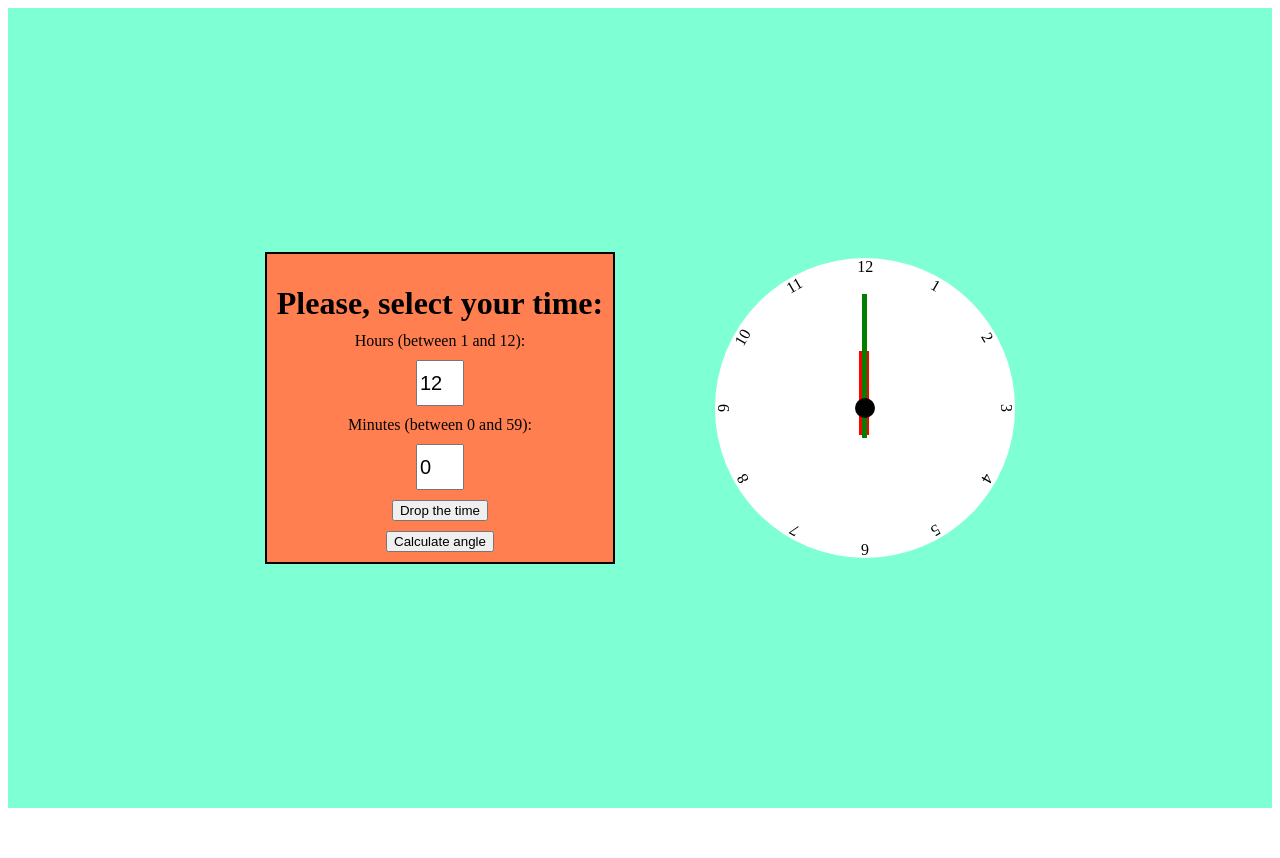
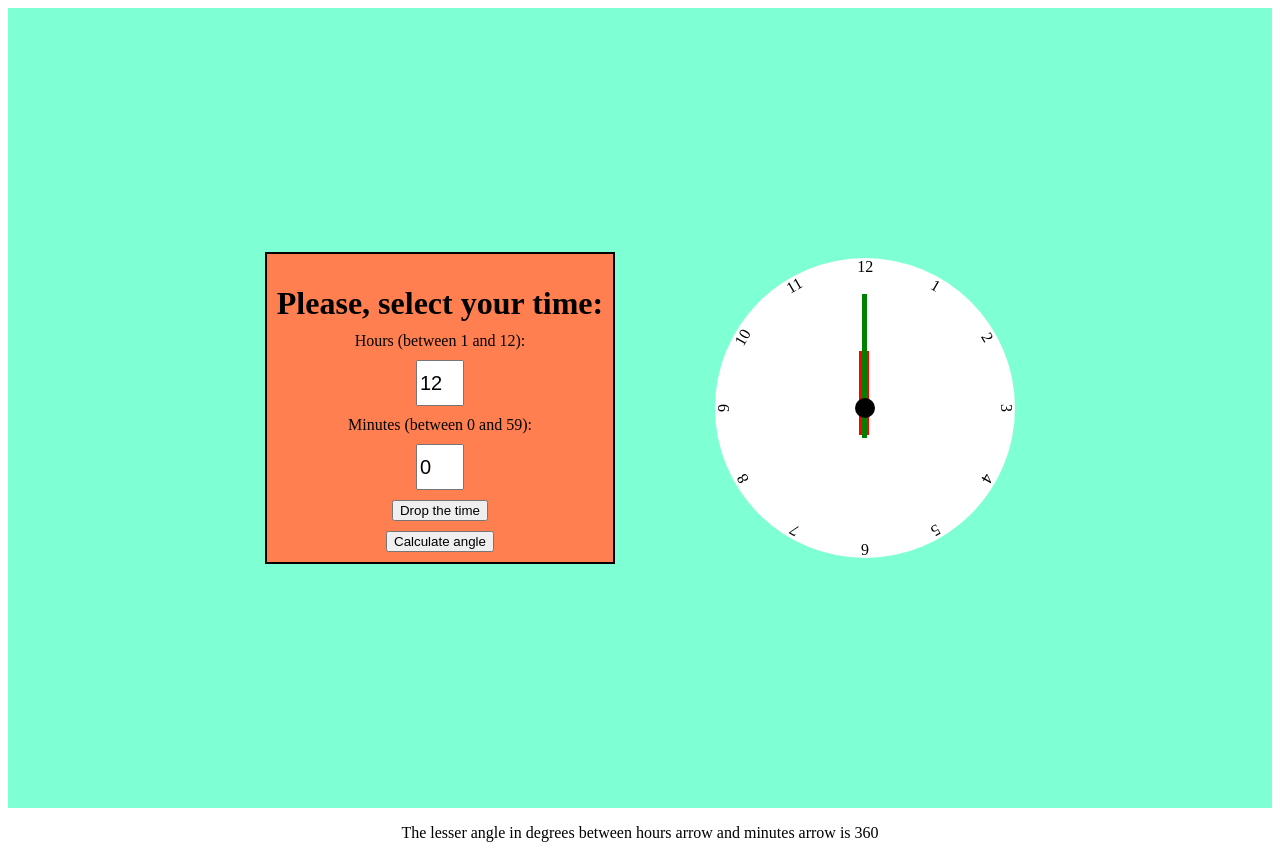
Before and after one commit to Vital188/Clock, a React (Create React App) app: page / in a window 1280 px wide. Before the commit the page ends 816 px from the top, so only its background shows below. Built offline with nearby package versions, Linux system fonts and the light colour scheme.

Commit message:
Angle determination

```diff
--- a/src/App.jsx
+++ b/src/App.jsx
@@ -1,4 +1,4 @@
-import { useState } from 'react';
+import { useState, useEffect } from 'react';
 
 import './App.css';
 
@@ -7,6 +7,7 @@ function App() {
 
   const [hour, setHour] = useState(12);
   const [minute, setMinute] = useState(0);
+  const [angle, setAngle] = useState('')
 
   const minutesStyle = {
     transform: `rotate(${minute * 6}deg)`
@@ -19,6 +20,16 @@ function App() {
     setHour(12);
     setMinute(0);
   }
+
+const minuteDegree = minute * 6;
+const hourDegree = hour * 30;
+
+useEffect (() => {
+  if (minuteDegree > hourDegree) {
+    setAngle(minuteDegree - hourDegree)
+  }
+  else { setAngle(hourDegree - minuteDegree)}
+}, [minuteDegree, hourDegree]);
 
   return (
     <div className="App">
@@ -59,7 +70,9 @@ function App() {
       <div className='number number11'>11</div>
       <div className='number number12'>12</div>
       </div>
+
       </header>
+      <p> The lesser angle in degrees between hours arrow and minutes arrow is {angle}</p>
     </div>
   );
 }
```
